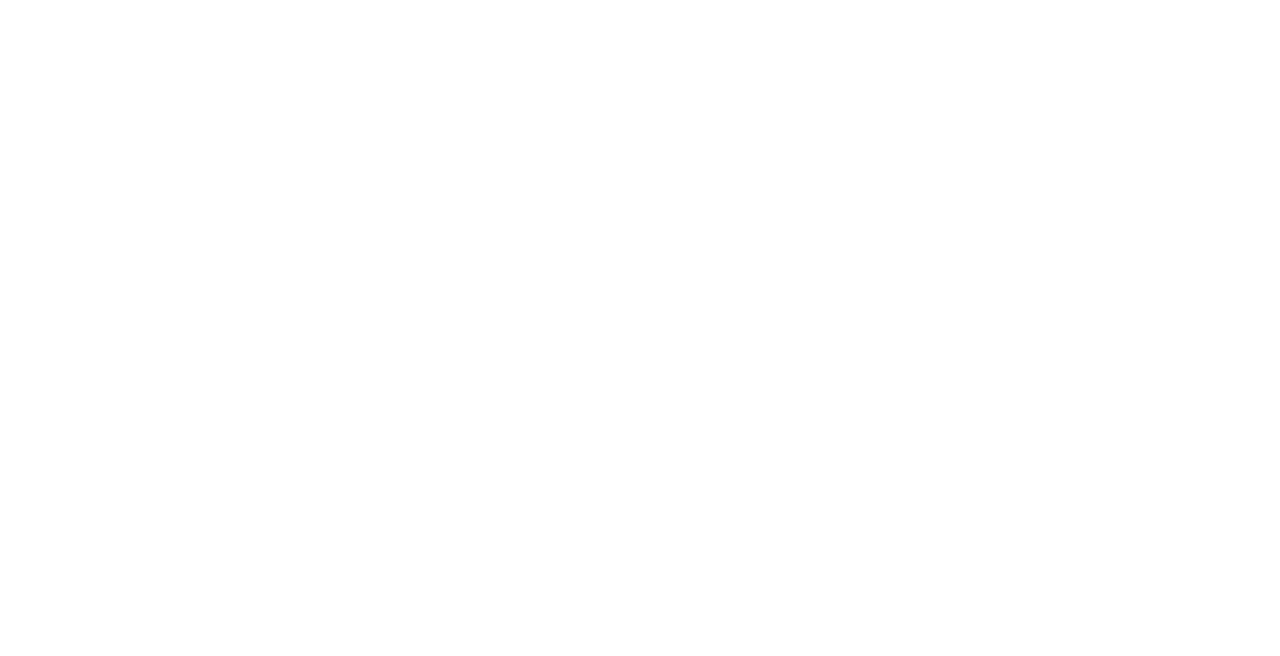
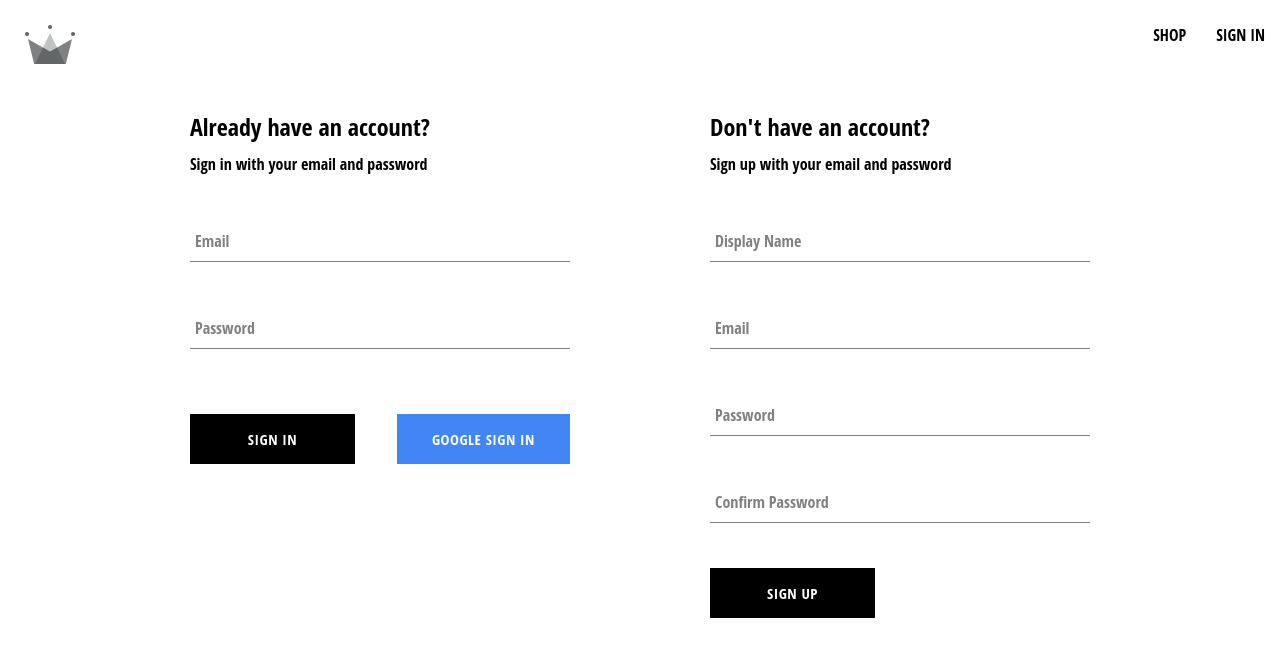
Before and after one commit to LuigiLuigi1/E-Commerce-project, a React (Create React App) app: page /auth in a window 1280 px wide. Before the commit this address had no page. Shown: the top 656 px of the page. Built offline with nearby package versions, Linux system fonts and the light colour scheme; a web font is replaced by a local one.

Commit message:
created authentication route and sign-in form component alongside sign-up form

```diff
--- a/src/App.js
+++ b/src/App.js
@@ -2,7 +2,7 @@ import { Routes, Route } from "react-router-dom";
 
 import Home from "./routes/home/home.component";
 import Navigation from "./routes/navigation/navigation.component";
-import SignIn from "./routes/sign-in/sign-in.component";
+import Authentication from "./routes/authentication/authentication.component";
 
 const Shop = () => {
   return <h1>Shop Page</h1>;
@@ -14,7 +14,7 @@ const App = () => {
       <Route path='/' element={<Navigation />}>
         <Route index element={<Home />} />
         <Route path='shop' element={<Shop />} />
-        <Route path='sign-in' element={<SignIn />} />
+        <Route path='auth' element={<Authentication />} />
       </Route>
     </Routes>
   );
--- /dev/null
+++ b/src/components/sign-in-form/sign-in-form.component.jsx
@@ -0,0 +1,95 @@
+import { useState } from "react";
+
+import FormInput from "../form-input/form-input.component";
+import Button from "../button/button.component";
+
+import {
+    signInWithGooglePopup,
+    createUserDocumentFromAuth,
+    signInAuthUserWithEmailAndPassword,
+} from "../../utils/firebase/firebase.utils";
+
+import './sign-in-form.styles.scss';
+
+const defaultFormFields = {
+    email: '',
+    password: '',
+};
+
+const SignInForm = () => {
+    const [formFields, setFormFields] = useState(defaultFormFields);
+    const { email, password } = formFields;
+
+    const resetFormFields = () => {
+        setFormFields(defaultFormFields);
+    };
+
+    const signInWithGoogle = async () => {
+    const { user } = await signInWithGooglePopup();
+    await createUserDocumentFromAuth(user);
+    };
+
+    const handleSubmit = async (event) => {
+        event.preventDefault();
+
+        try {
+            const response = await signInAuthUserWithEmailAndPassword(
+                email,
+                password
+            );
+            console.log(response);
+            resetFormFields();
+        } catch (error) {
+            switch (error.code) {
+                case 'auth/wrong-password':
+                    alert('Incorrect password for email');
+                    break;
+                case 'auth/user-not-found':
+                    alert('No user associated with this email');
+                    break;
+                default:
+                    console.log(error);
+            }
+        }
+    };
+
+    const handleChange = (event) => {
+        const { name, value } = event.target;
+
+        setFormFields({ ...formFields, [name]: value });
+    };
+
+    return (
+        <div className='sign-up-container'>
+            <h2>Already have an account?</h2>
+            <span>Sign in with your email and password</span>
+            <form onSubmit={handleSubmit}>
+                <FormInput
+                    label="Email"
+                    type="email"
+                    required
+                    onChange={handleChange}
+                    name="email"
+                    value={email}
+                />
+
+                <FormInput
+                label="Password"
+                type="password"
+                required
+                onChange={handleChange}
+                name="password"
+                value={password}
+                />
+                <div className="buttons-container">
+                    <Button type="submit">Sign In</Button>
+                    <Button buttonType="google" onClick={signInWithGoogle}>
+                        Google sign in
+                    </Button>
+                </div>
+            </form>
+        </div>
+    );
+};
+
+export default SignInForm;
--- /dev/null
+++ b/src/components/sign-in-form/sign-in-form.styles.scss
@@ -0,0 +1,14 @@
+.sign-up-container {
+  display: flex;
+  flex-direction: column;
+  width: 380px;
+
+  h2 {
+    margin: 10px 0;
+  }
+
+  .buttons-container {
+    display: flex;
+    justify-content: space-between;
+  }
+}
--- a/src/components/sign-up-form/sign-up-form.component.jsx
+++ b/src/components/sign-up-form/sign-up-form.component.jsx
@@ -21,6 +21,10 @@ const SignUpForm = () => {
     const [formFields, setFormFields] = useState(defaultFormFields);
     const { displayName, email, password, confirmPassword } = formFields;
 
+    const resetFormFields = () => {
+    setFormFields(defaultFormFields);
+    };
+
     const handleSubmit = async (event) => {
         event.preventDefault();
 
@@ -30,18 +34,25 @@ const SignUpForm = () => {
         }
 
         try {
-            const { user } = await createAuthUserWithEmailAndPassword(email, password);
+            const { user } = await createAuthUserWithEmailAndPassword(
+                email,
+                password
+            );
 
             await createUserDocumentFromAuth(user, { displayName });
-            setFormFields(defaultFormFields);
-
+            resetFormFields();
         } catch (error) {
-            console.log("User creation encountered an error", error);
+            if (error.code === 'auth/email-already-in-use') {
+                alert('Cannot create user, email already in use');
+            } else {
+                console.log("User creation encountered an error", error);
+            }
         }
     };
 
     const handleChange = (event) => {
         const { name, value } = event.target;
+
         setFormFields({ ...formFields, [name]: value });
     };
 
--- /dev/null
+++ b/src/routes/authentication/authentication.component.jsx
@@ -0,0 +1,14 @@
+import SignUpForm from "../../components/sign-up-form/sign-up-form.component";
+import SignInForm from "../../components/sign-in-form/sign-in-form.component";
+import './authentication.styles.scss';
+
+const Authentication = () => {
+  return (
+    <div className="authentication-container">
+      <SignInForm />
+      <SignUpForm />
+    </div>
+  );
+};
+
+export default Authentication;
--- /dev/null
+++ b/src/routes/authentication/authentication.styles.scss
@@ -0,0 +1,6 @@
+.authentication-container {
+  display: flex;
+  width: 900px;
+  justify-content: space-between;
+  margin: 30px auto;
+}
--- a/src/routes/navigation/navigation.component.jsx
+++ b/src/routes/navigation/navigation.component.jsx
@@ -16,7 +16,7 @@ const Navigation = () => {
             <Link className='nav-link' to='/shop'>
                 SHOP
             </Link>
-            <Link className='nav-link' to='/sign-in'>
+            <Link className='nav-link' to='/auth'>
                 SIGN IN
             </Link>
         </div>
--- a/src/routes/sign-in/sign-in.component.jsx
+++ /dev/null
@@ -1,23 +0,0 @@
-import {
-  signInWithGooglePopup,
-  createUserDocumentFromAuth
-} from "../../utils/firebase/firebase.utils";
-
-import SignUpForm from "../../components/sign-up-form/sign-up-form.component";
-
-const SignIn = () => {
-  const logGoogleUser = async () => {
-    const { user } = await signInWithGooglePopup();
-    const userDocRef = await createUserDocumentFromAuth(user);
-  }
-
-  return (
-    <div>
-        <h1>Sign In Page</h1>
-        <button onClick={logGoogleUser}>Sign in with Google Popup</button>
-        <SignUpForm />
-    </div>
-  );
-};
-
-export default SignIn;
--- a/src/utils/firebase/firebase.utils.js
+++ b/src/utils/firebase/firebase.utils.js
@@ -4,7 +4,8 @@ import {
     signInWithRedirect,
     signInWithPopup,
     GoogleAuthProvider,
-    createUserWithEmailAndPassword
+    createUserWithEmailAndPassword,
+    signInWithEmailAndPassword,
 } from "firebase/auth";
 import { getFirestore, doc, getDoc,setDoc } from "firebase/firestore";
 
@@ -56,9 +57,16 @@ export const createUserDocumentFromAuth = async (
     }
   }
   return userDocRef;
-}
+};
 
 export const createAuthUserWithEmailAndPassword = async (email, password) => {
   if (!email || !password) return;
+
   return await createUserWithEmailAndPassword(auth, email, password);
-}
+};
+
+export const signInAuthUserWithEmailAndPassword = async (email, password) => {
+  if (!email || !password) return;
+
+  return await signInWithEmailAndPassword(auth, email, password);
+};
```
